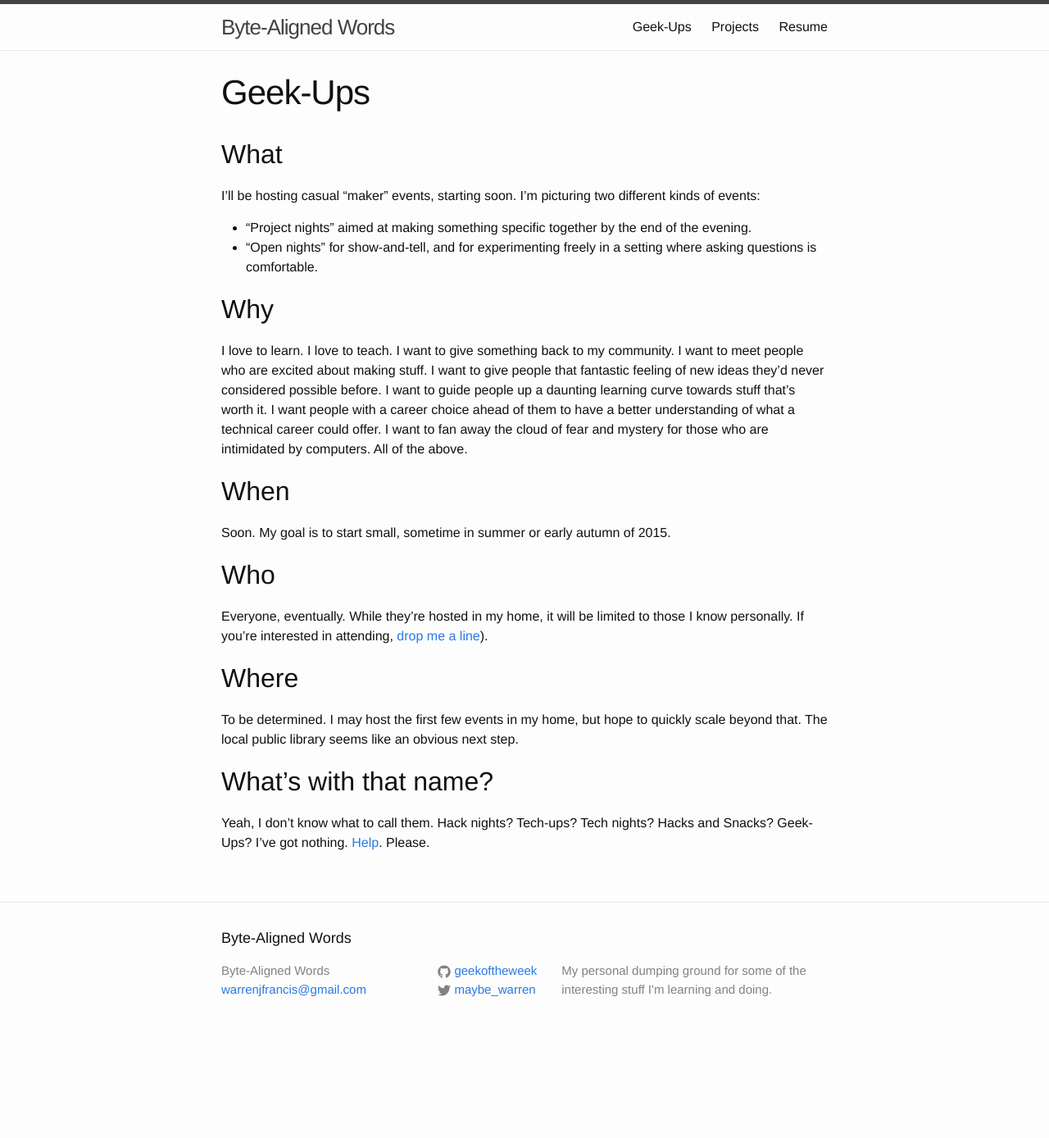
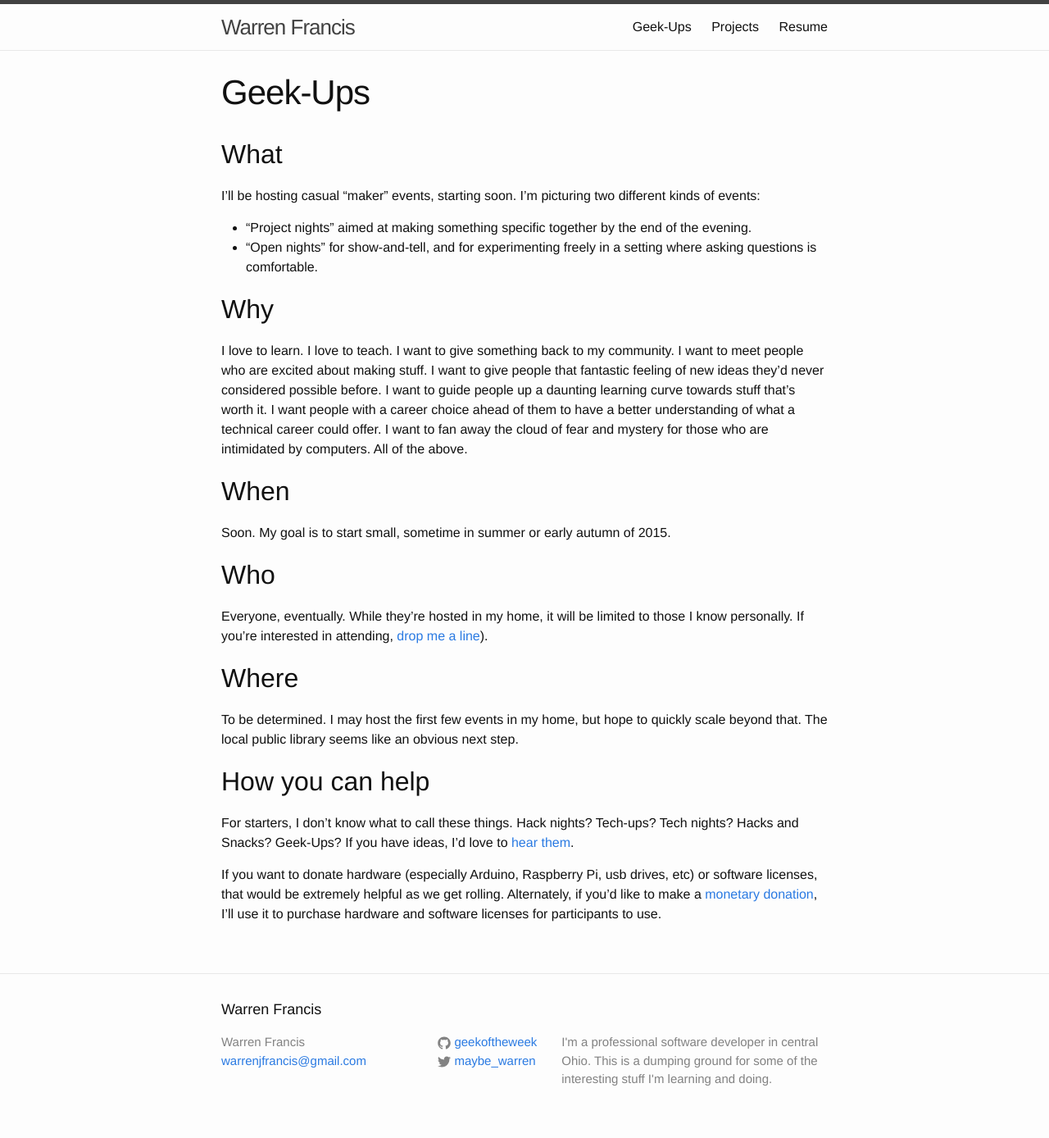
Before and after one commit to geekoftheweek/geekoftheweek.github.io, a Jekyll site: the page built from geekups.md, in a window 1280 px wide. Shown: the whole page at 82% size. Built offline with Jekyll 4.4.1, drawn with Linux system fonts in a browser that asks for light colours; before the commit the page ends 1278 px from its top, so only the background shows below that.

Commit message:
Changed blog title. Rephrased things. Added project media and links.  Added donation link.

```diff
--- a/_config.yml
+++ b/_config.yml
@@ -1,8 +1,8 @@
 # Site settings
-title: Byte-Aligned Words
+title: Warren Francis
 email: warrenjfrancis@gmail.com
 description: > # this means to ignore newlines until "baseurl:"
-  My personal dumping ground for some of the interesting stuff I'm learning and doing.
+  I'm a professional software developer in central Ohio.  This is a dumping ground for some of the interesting stuff I'm learning and doing.
 baseurl: "" # the subpath of your site, e.g. /blog/
 url: "http://geekoftheweek.github.io" # the base hostname & protocol for your site
 twitter_username: maybe_warren
--- a/geekups.md
+++ b/geekups.md
@@ -41,10 +41,16 @@ To be determined.  I may host the first few events in my home, but hope to
 quickly scale beyond that.  The local public library seems like an obvious next
 step.
 
-## What's with that name?
+## How you can help
 
-Yeah, I don't know what to call them.  Hack nights?  Tech-ups?  Tech nights?
-Hacks and Snacks?  Geek-Ups?  I've got nothing.
-[Help][email].  Please.
+For starters, I don't know what to call these things.  Hack nights?  Tech-ups?
+Tech nights?  Hacks and Snacks?  Geek-Ups?  If you have ideas, I'd love to
+[hear them][email].
+
+If you want to donate hardware (especially Arduino, Raspberry Pi, usb drives,
+etc) or software licenses, that would be extremely helpful as we get rolling.
+Alternately, if you'd like to make a [monetary donation][cash-me], I'll use it
+to purchase hardware and software licenses for participants to use.
 
 [email]: mailto:warrenjfrancis@gmail.com?subject=GeekUps
+[cash-me]: https://cash.me/$warrenfrancis
```
Also changed, not shown: projects.md (+24 -12 lines).
